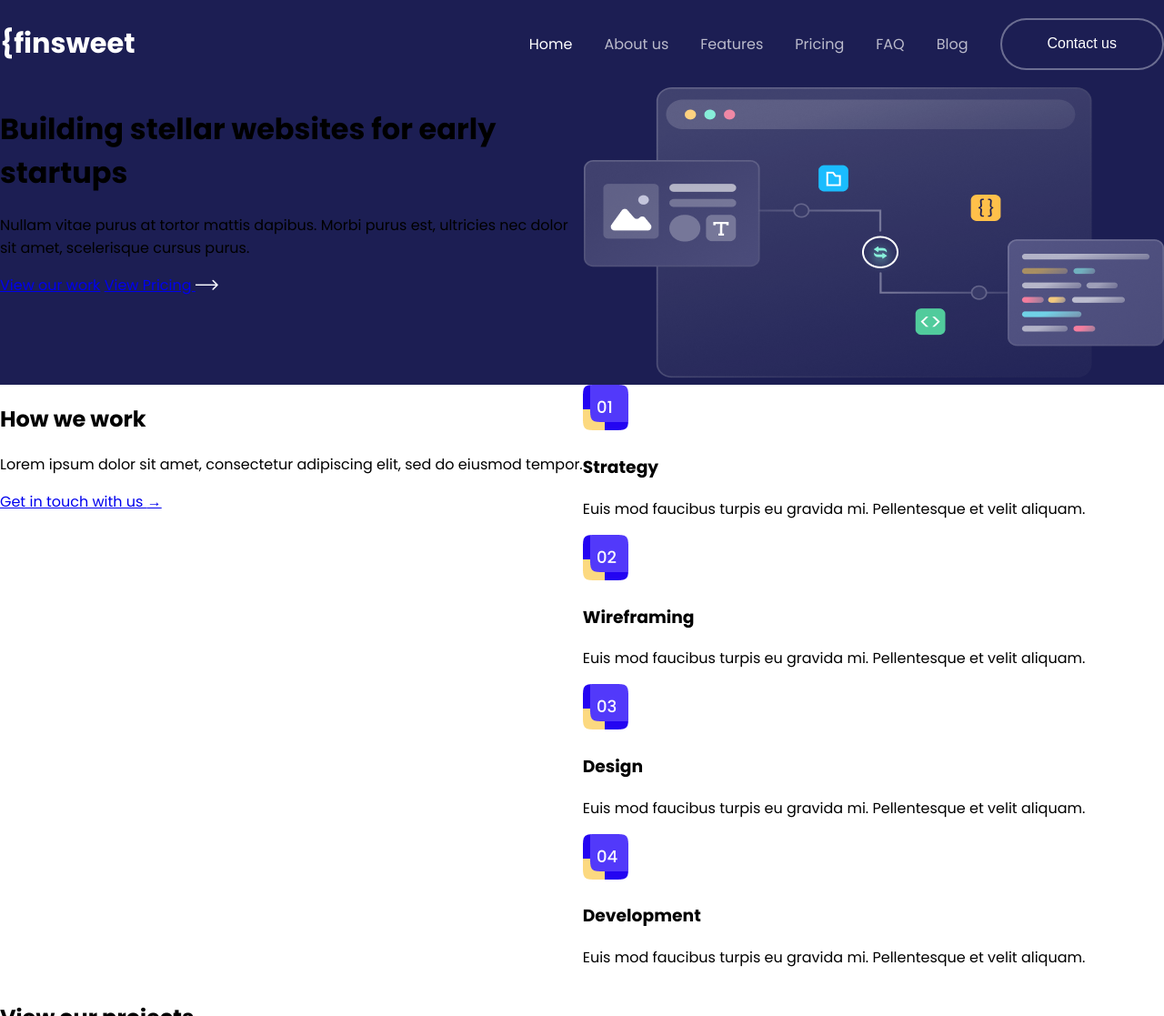
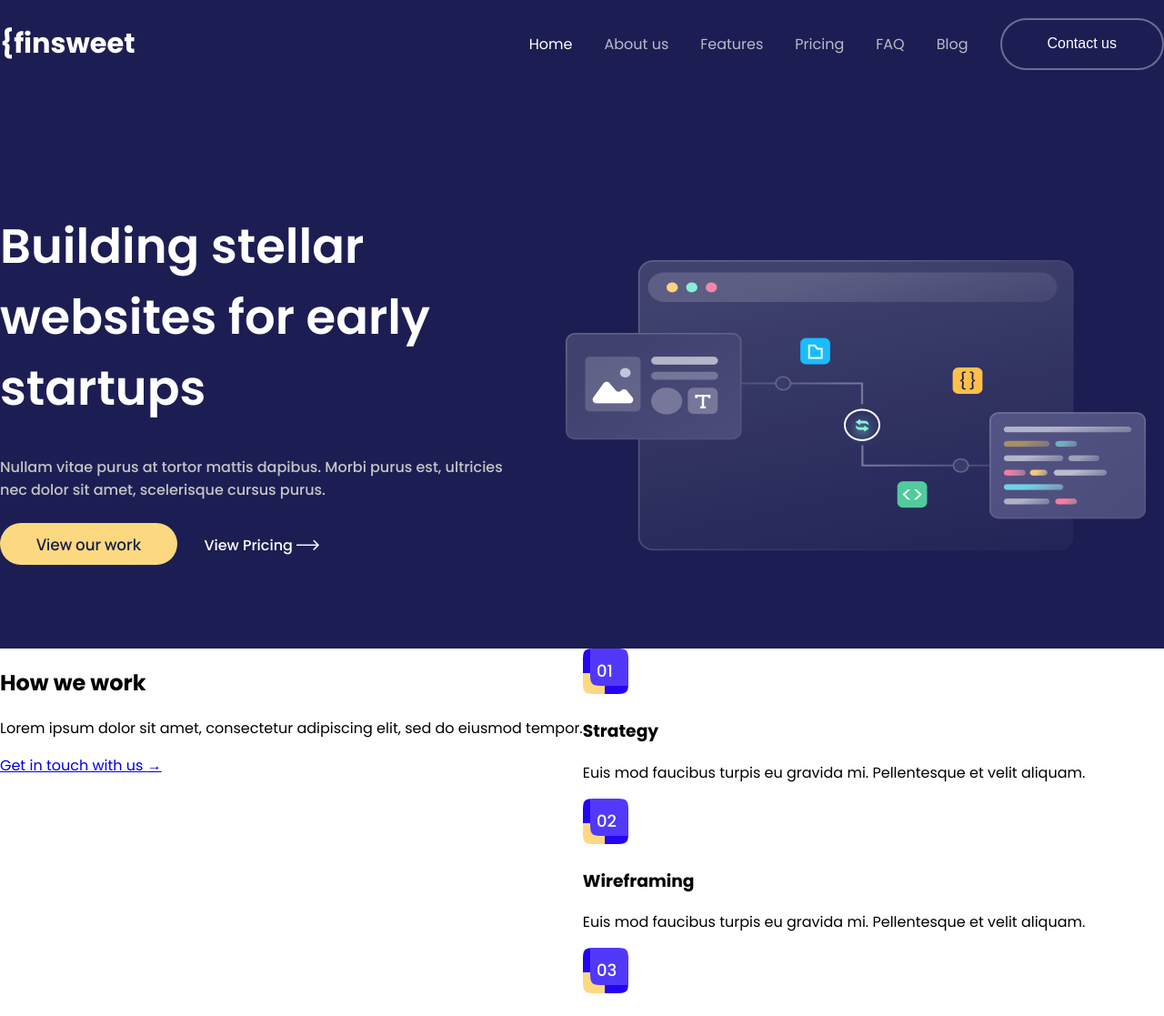
Before and after one commit to MaharobHossain/Responsive-Finsweet-Website-For-Sowfvance-Agency, a plain HTML site: page index.html in a window 1280 px wide. Shown: the top 1117 px of the page at 91% size. Drawn offline with Linux system fonts and the light colour scheme.

Commit message:
Header section banner style css

```diff
--- a/style.css
+++ b/style.css
@@ -61,3 +61,73 @@ body{
     padding: 1px 55px;
     font-size: 1.01rem;
   }
+
+
+ /* Banner section style */
+ .banner{
+    max-width: 1280px;
+    margin: 0 auto;
+  }
+  .banner-container{
+    padding-top: 100px;
+    padding-bottom: 100px;
+    gap: 40px;
+
+  }
+
+ .hero-text {
+    max-width: 582px;
+ }
+
+ .hero-text h1 {
+    font-size: 3.3rem;
+    font-weight: 600;
+    color: white;
+ }
+
+ .hero-text p {
+    font-size: 1rem;
+    font-weight: 500;
+    color: #c6c5c5;
+ }
+ .hero-buttons{
+    margin-top: 35px;
+ }
+ .btn-primary{
+    padding: 11px 40px;
+    margin-right: 25px;
+    font-size: 1.1rem;
+    font-weight: 600;
+    font-family: Manrope;
+    text-decoration: none;
+    color: #1c1f4a;
+    background-color: #FCD980;
+    border: none;
+    border-radius: 25px;
+    /* transition: transform 2s; */
+ }
+ .btn-primary:hover{
+    background-color: aquamarine;
+    color: black;
+ }
+
+ .btn-secondary{
+    text-decoration: none;
+    color: #FFFFFF;
+    font-family: Poppins;
+    font-weight: 500;
+    font-size: 1rem;
+ }
+ .btn-secondary:hover{
+    font-size: 1.1rem;
+ }
+
+ .hero-image {
+    max-width: 683px;
+    margin-top: 90px;
+ }
+
+ .hero-image img {
+    width: 100%;
+    max-height: 320px;
+ }
```
